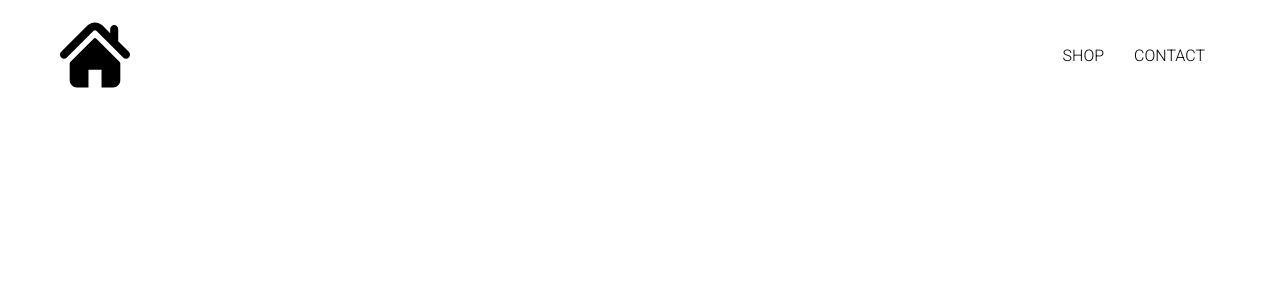
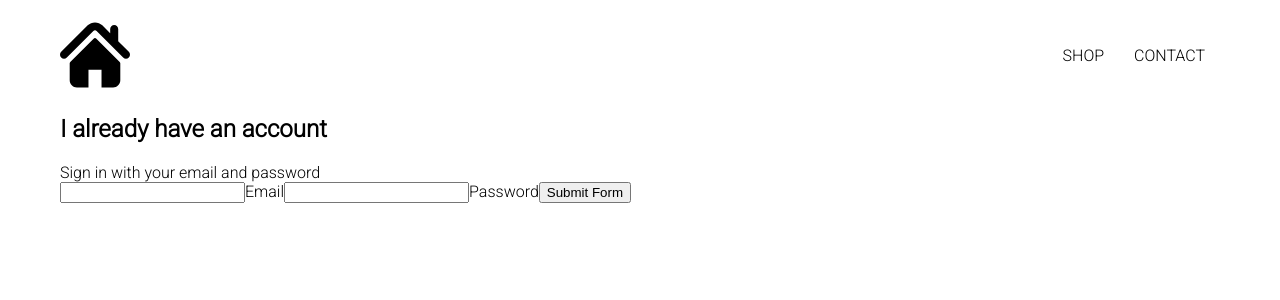
Before and after one commit to obas101/ecommerce-react, a React (Create React App) app: page /signin in a window 1280 px wide. Shown: the top 300 px of the page. Built offline with nearby package versions, Linux system fonts and the light colour scheme.

Commit message:
added signup change

```diff
--- a/src/App.js
+++ b/src/App.js
@@ -1,5 +1,6 @@
 import "./App.css";
 import Homepage from "./pages/homepage/homepage.component";
+import SignInAndSignUpPage from "./pages/sign-in-and-sign-up/sign-in-and-sign-up.component";
 import ShopPage from "./pages/shop/shop.component";
 import Header from "./components/header/header.component";
 // import CollectionPreview from "./components/preview-collection/preview-collection.component";
@@ -11,6 +12,7 @@
 			<Header />
 			<Switch>
 				<Route exact path="/" component={Homepage} />
+				<Route path="/signin" component={SignInAndSignUpPage} />
 				<Route path="/shop" component={ShopPage} />
 				{/* <Route path="/collection" component={CollectionPreview} /> */}
 			</Switch>
--- /dev/null
+++ b/src/components/sign-in/sign-in.component.jsx
@@ -0,0 +1,54 @@
+import React from "react";
+import "./sign-in.styles.scss";
+
+class SignIn extends React.Component {
+	constructor(props) {
+		super(props);
+
+		this.state = {
+			email: "",
+			password: "",
+		};
+	}
+	handleSubmit = (e) => {
+		e.preventDefault();
+		this.setState({ email: "", password: "" });
+	};
+
+	handleChange = (e) => {
+		const { value, name } = e.target;
+
+		this.setState({ [name]: value });
+	};
+	render() {
+		return (
+			<div className="sign-in">
+				<h2>I already have an account</h2>
+				<span>Sign in with your email and password</span>
+				<form onSubmit={this.handleSubmit}>
+					<input
+						name="email"
+						onChange={this.handleChange}
+						value={this.state.email}
+						required
+					/>
+					<label>Email</label>
+					<input
+						onChange={this.handleChange}
+						name="password"
+						value={this.state.password}
+						required
+					/>
+					<label>Password</label>
+
+					<input
+						onChange={this.handleChange}
+						type="submit"
+						value="Submit Form"
+					/>
+				</form>
+			</div>
+		);
+	}
+}
+export default SignIn;
--- /dev/null
+++ b/src/pages/sign-in-and-sign-up/sign-in-and-sign-up.component.jsx
@@ -0,0 +1,11 @@
+import React from "react";
+import SignIn from "../../components/sign-in/sign-in.component";
+import "./signin-and-signup.styles.scss";
+
+const SignInAndSignUpPage = () => (
+	<div className="sign-in-and-sign-up">
+		<SignIn />
+	</div>
+);
+
+export default SignInAndSignUpPage;
```
Also changed, not shown: src/components/sign-in/sign-in.styles.scss (added), src/pages/sign-in-and-sign-up/signin-and-signup.styles.scss (added).
